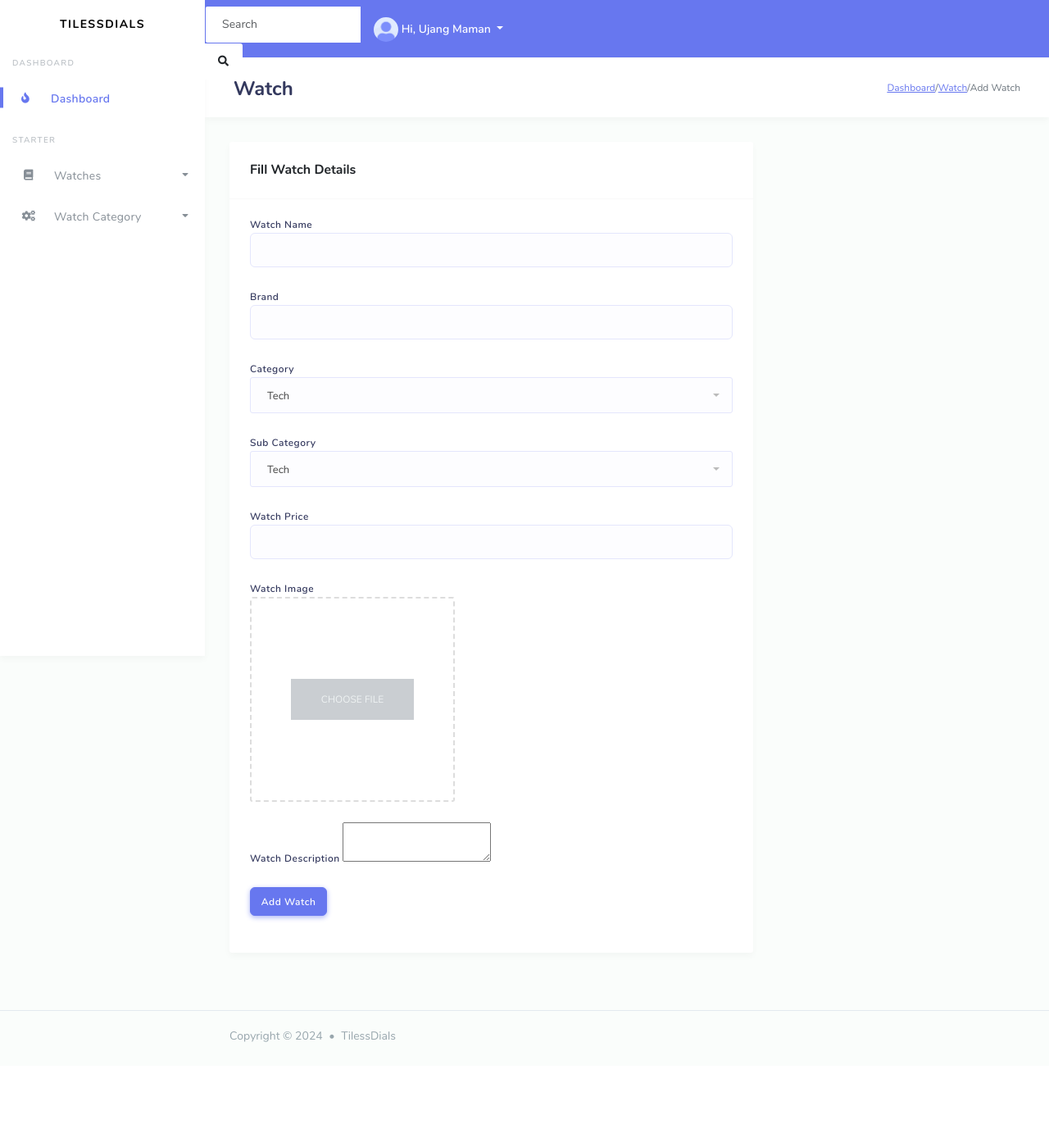
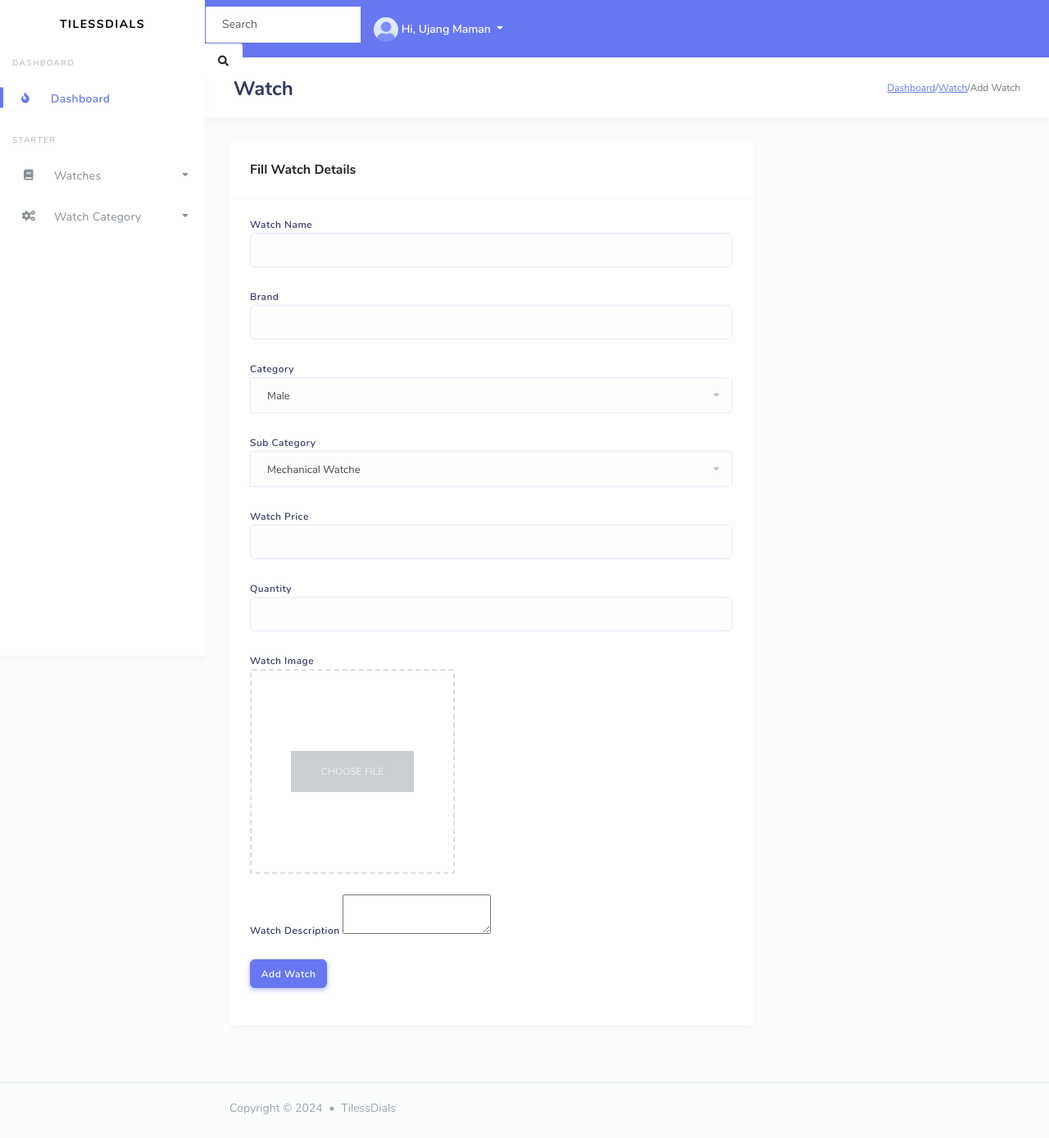
Before and after one commit to sachinseengh/TimelessDails, a PHP site: page /admin/watches/add-watch.php in a window 1280 px wide. Shown: the whole page at 82% size. Before the commit the page ends 1271 px from the top, so only its background shows below. Run offline with PHP 8.4, Linux system fonts and the light colour scheme; style sheets or scripts are compiled from the project's sources; some libraries are stand-ins or nearby versions.

Commit message:
changes made

```diff
--- a/Backend/Controller/userOperations/registerProcess.php
+++ b/Backend/Controller/userOperations/registerProcess.php
@@ -5,10 +5,6 @@ require_once('../class/user.class.php');
 
 $user = new User();
 
-print_r($user);
-
-
-echo $_POST['email'];
 
 $user->set('email', $_POST['email']);
 
--- a/admin/login.php
+++ b/admin/index.php
@@ -45,7 +45,7 @@
                             </div>
 
                             <div class="card-body">
-                                <form method="POST" action="#" class="needs-validation" novalidate="">
+                                <form method="POST" action="../backend/Controller/adminOperations/loginProcess.php" class="needs-validation" novalidate="">
                                     <div class="form-group">
                                         <label for="email">Email</label>
                                         <input id="email" type="email" class="form-control" name="email" tabindex="1" required autofocus>
--- a/admin/watches/add-watch.php
+++ b/admin/watches/add-watch.php
@@ -21,35 +21,43 @@ include("headerFooter/header.php")
                         <div class="card-header">
                             <h4>Fill Watch Details</h4>
                         </div>
+
                         <div class="card-body">
+                            <form action="/TimelessDials/backend/Controller/addProduct.php" method="post" enctype="multipart/form-data">
                                 <div class="form-group">
                                     <label>Watch Name</label>
-                                <input type="text" class="form-control">
+                                    <input type="text" name="name" class="form-control">
                                 </div>
                                 <div class="form-group">
                                     <label>Brand</label>
-                                <input type="text" class="form-control">
+                                    <input type="text" name="brand" class="form-control">
                                 </div>
                                 <div class="form-group">
                                     <label>Category</label>
-                                <select class="form-control selectric">
-                                    <option>Tech</option>
-                                    <option>News</option>
-                                    <option>Political</option>
+                                    <select class="form-control selectric" name="category">
+                                        <option>Male</option>
+                                        <option>Female</option>
+
                                     </select>
                                 </div>
                                 <div class="form-group">
                                     <label>Sub Category</label>
-                                <select class="form-control selectric">
-                                    <option>Tech</option>
-                                    <option>News</option>
-                                    <option>Political</option>
+                                    <select class="form-control selectric" name="sub_category">
+                                        <option>Mechanical Watche</option>
+                                        <option>Quartz Watche</option>
+                                        <option>Smartwatche</option>
+                                        <option>Hybrid Watche</option>
                                     </select>
                                 </div>
 
                                 <div class="form-group">
                                     <label>Watch Price</label>
-                                <input type="text" class="form-control">
+                                    <input type="number" class="form-control" name="price">
+                                </div>
+
+                                <div class="form-group">
+                                    <label>Quantity</label>
+                                    <input type="number" class="form-control" name="price">
                                 </div>
 
 
@@ -57,18 +65,19 @@ include("headerFooter/header.php")
                                     <label>Watch Image</label>
                                     <div id="image-preview" class="image-preview">
                                         <label for="image-upload" id="image-label">Choose File</label>
-                                    <input type="file" name="image" id="image-upload" />
+                                        <input type="file" name="featured_img" id="image-upload" />
                                     </div>
                                 </div>
 
                                 <div class="form-group">
                                     <label>Watch Description</label>
-                                <textarea class="summernote"></textarea>
+                                    <textarea class="summernote" name="desc"></textarea>
                                 </div>
 
                                 <div class="form-group">
-                                <button class="btn btn-primary">Add Watch</button>
+                                    <button class="btn btn-primary" type="submit">Add Watch</button>
                                 </div>
+                            </form>
 
                             <!-- <div class="col-sm-12 col-md-7">
                                       </div> -->
--- a/user/profile.php
+++ b/user/profile.php
@@ -30,6 +30,8 @@ include("./headerFooter/header.php")
             </div>
 
             <a href="#" class="btn">Edit Profile</a>
+            <a href="../backend/Controller/userOperations/logout.php" class="btn">Logout</a>
+            <a href="../backend/Controller/userOperations/deleteProcess.php" class="btn btn-primary">Delete</a>
         </div>
     </div>
 
```
Also changed, not shown: Backend/Controller/class/admin.class.php (+13 -13 lines), Backend/Controller/class/user.class.php (+10 -64 lines), headerFooter/header.php (+27 -1 lines), user/headerFooter/header.php (+27 -2 lines). Lines whose indentation alone changed are shown as unchanged.
